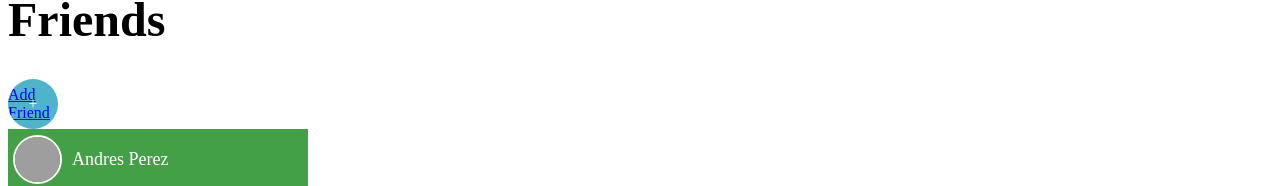
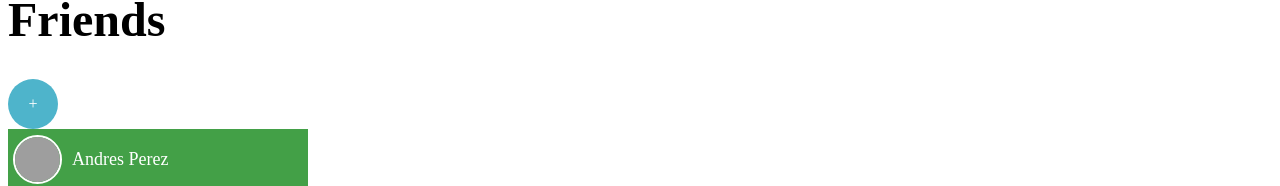
Before and after one commit to danejcamacho/Facebook-Clone-CPSC362, a SvelteKit app in the folder facebook-clone/: page /friends in a window 1280 px wide. Shown: the part 217-403 px from the top of the page. Built offline with nearby package versions, Linux system fonts and the light colour scheme; grey boxes are pictures that could not be loaded.

Commit message:
fixed friend page button kind of

```diff
--- a/facebook-clone/src/routes/add_friend/+page.svelte
+++ b/facebook-clone/src/routes/add_friend/+page.svelte
@@ -6,4 +6,5 @@
 <h1> What is the name of your friend? </h1>
 <form>
     <input type="text" id="fname" name="fname" ><br><br>
+    <button type= "submit"> Submit </button>
 </form>
--- a/facebook-clone/src/routes/friends/+page.svelte
+++ b/facebook-clone/src/routes/friends/+page.svelte
@@ -7,7 +7,7 @@
 
 <div class="button">
   <span class="plus">+</span>
-  <a href="/add_friend">Add Friend</a>
+  <a href="/add_friend"><span class= "text">Add Friend</span></a>
 </div>
 
 <style>
```
